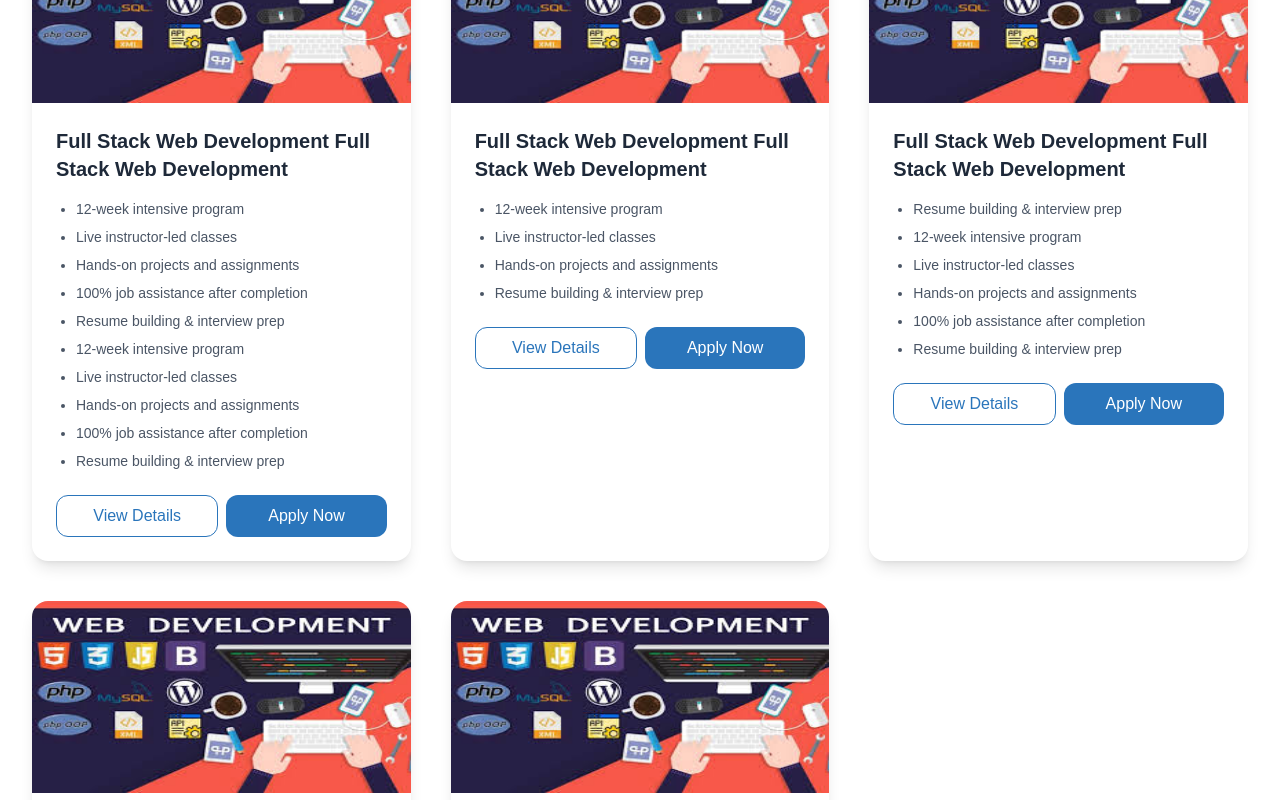
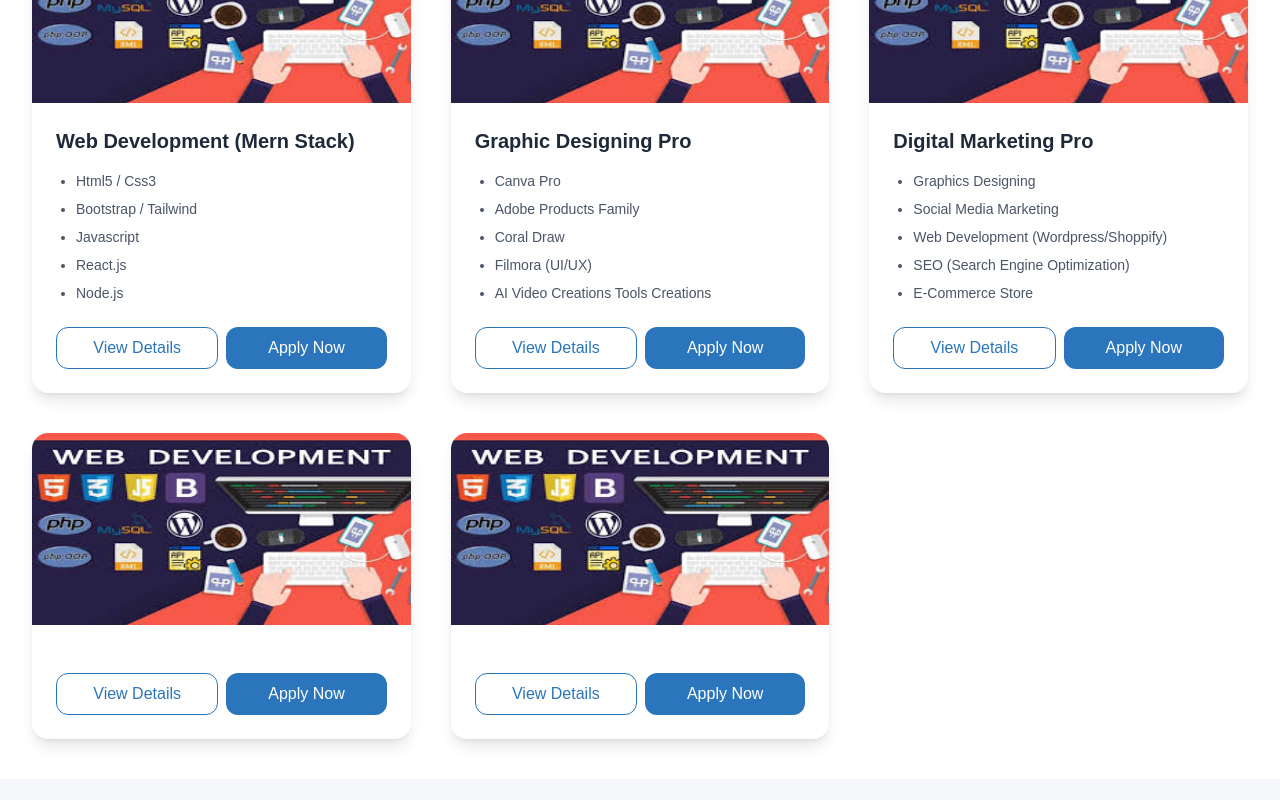
Before and after one commit to Muhammad-Aman1718/ever-tect-solutions, a Next.js app: page / in a window 1280 px wide. Shown: the part 1660-2460 px from the top of the page. Built offline with nearby package versions, Linux system fonts and the light colour scheme.

Commit message:
ever-tech

```diff
--- a/src/components/coursesSection/CoursesCard.tsx
+++ b/src/components/coursesSection/CoursesCard.tsx
@@ -23,7 +23,7 @@
 
       <div className="p-6">
         <h2 className="text-xl font-semibold text-gray-800 mb-4">
-          Full Stack Web Development {courseHeading}
+          {courseHeading}
         </h2>
         <ul className="list-disc pl-5 text-gray-600 text-sm space-y-2 mb-6">
           {coursePoints?.map((point, index) => (
--- a/src/components/coursesSection/CoursesSection.tsx
+++ b/src/components/coursesSection/CoursesSection.tsx
@@ -9,44 +9,33 @@
       </h1>
       <div className="grid grid-cols-[repeat(auto-fit,minmax(250px,1fr))]  gap-[40px] lg:grid-cols-3 ">
         <CoursesCard
-          courseHeading="Full Stack Web Development"
+          courseHeading="Web Development (Mern Stack) "
           coursePoints={[
-            "12-week intensive program",
-            "Live instructor-led classes",
-            "Hands-on projects and assignments",
-            "100% job assistance after completion",
-            "Resume building & interview prep",
-            "12-week intensive program",
-            "Live instructor-led classes",
-            "Hands-on projects and assignments",
-            "100% job assistance after completion",
-            "Resume building & interview prep",
+            "Html5 / Css3",
+            "Bootstrap / Tailwind",
+            "Javascript",
+            "React.js",
+            "Node.js",
           ]}
         />
         <CoursesCard
-          courseHeading="Full Stack Web Development"
+          courseHeading="Graphic Designing Pro"
           coursePoints={[
-            "12-week intensive program",
-            "Live instructor-led classes",
-            "Hands-on projects and assignments",
-            // "100% job assistance after completion",
-            // "Resume building & interview prep",
-            // "12-week intensive program",
-            // "Live instructor-led classes",
-            // "Hands-on projects and assignments",
-            // "100% job assistance after completion",
-            "Resume building & interview prep",
+            "Canva Pro",
+            "Adobe Products Family",
+            "Coral Draw",
+            "Filmora (UI/UX)",
+            "AI Video Creations Tools Creations",
           ]}
         />
         <CoursesCard
-          courseHeading="Full Stack Web Development"
+          courseHeading="Digital Marketing Pro"
           coursePoints={[
-            "Resume building & interview prep",
-            "12-week intensive program",
-            "Live instructor-led classes",
-            "Hands-on projects and assignments",
-            "100% job assistance after completion",
-            "Resume building & interview prep",
+            "Graphics Designing",
+            "Social Media Marketing",
+            "Web Development (Wordpress/Shoppify)",
+            "SEO (Search Engine Optimization)",
+            "E-Commerce Store",
           ]}
         />
         <CoursesCard />
```
